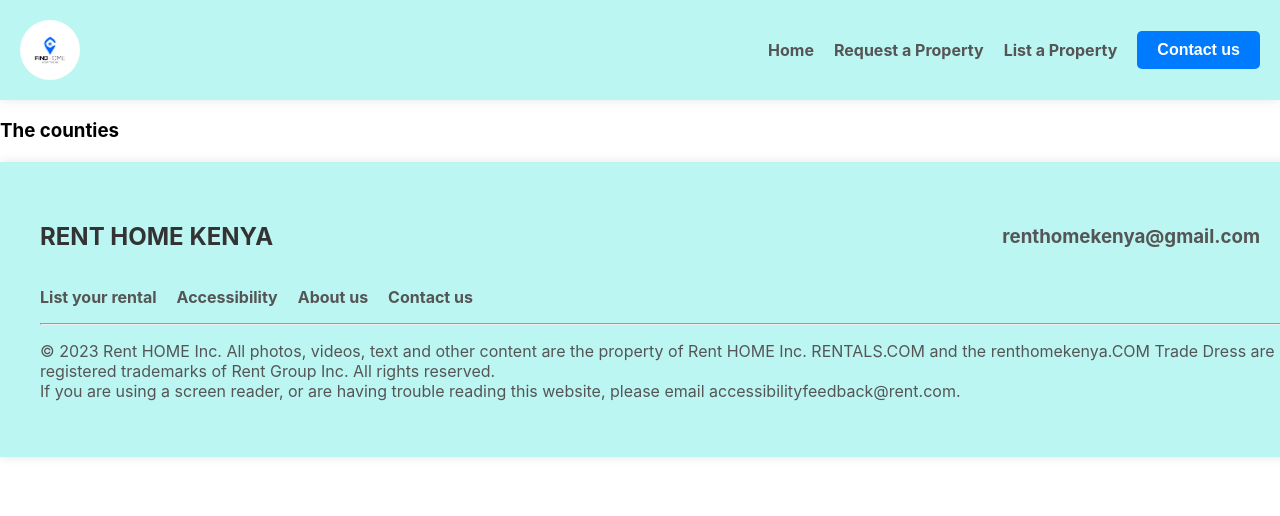
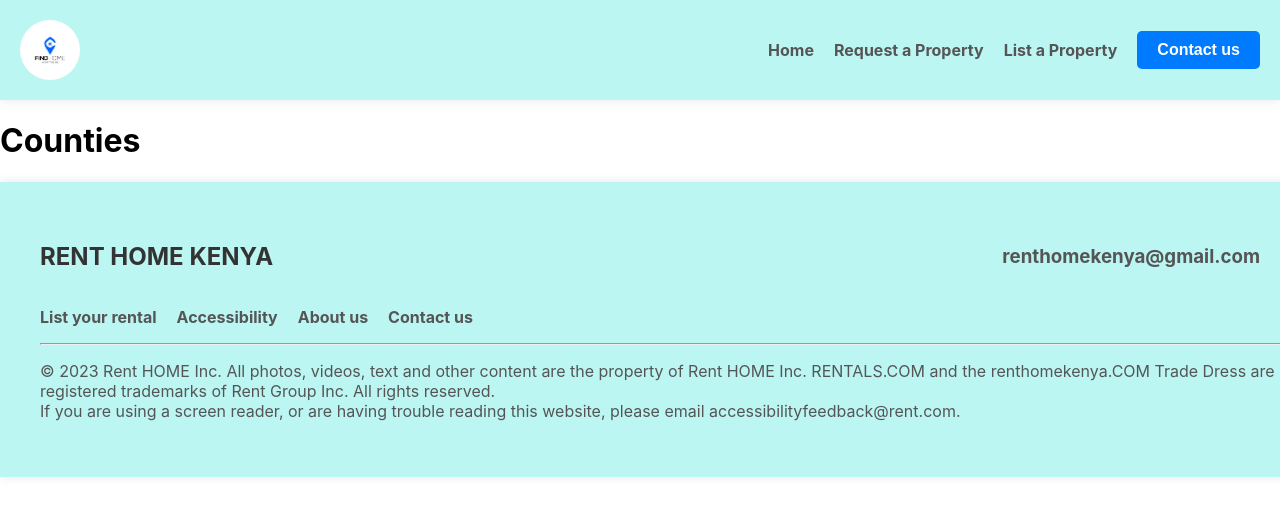
Before and after one commit to VictorMurithi/online-rental-housing-system, a React (Create React App) app in the folder frontend/: page /counties in a window 1280 px wide. Shown: the top 516 px of the page. Built offline with nearby package versions, Linux system fonts and the light colour scheme.

Commit message:
added routes page

```diff
--- a/frontend/src/App.js
+++ b/frontend/src/App.js
@@ -4,7 +4,7 @@
 import Dashboard from './pages/Dashboard';
 import Login from './components/Login';
 import Signup from './components/Signup';
-import CountiesComponent from './components/CountiesComponent';
+import CountiesComponent from './pages/Counties';
 
 function App() {
   return (
--- /dev/null
+++ b/frontend/src/components/FetchCounties.js
@@ -0,0 +1,10 @@
+import React from "react";
+import "../App.css";
+
+export default function FetchCounties() {
+    return (
+    <div>
+        <h1>Counties</h1>
+    </div>
+    )
+}
--- a/frontend/src/components/CountiesComponent.js
+++ b/frontend/src/pages/Counties.js
@@ -2,12 +2,13 @@
 import "../App.css";
 import Navbar from "../layout/Navbar";
 import Footer from "../layout/Footer";
+import FetchCounties from "../components/FetchCounties";
 
 export default function CountiesComponent() {
     return (
         <div className="Search">
             <Navbar/>
-            <h3>The counties</h3>
+            <FetchCounties/>
             <Footer/>
         </div>
     );
```
